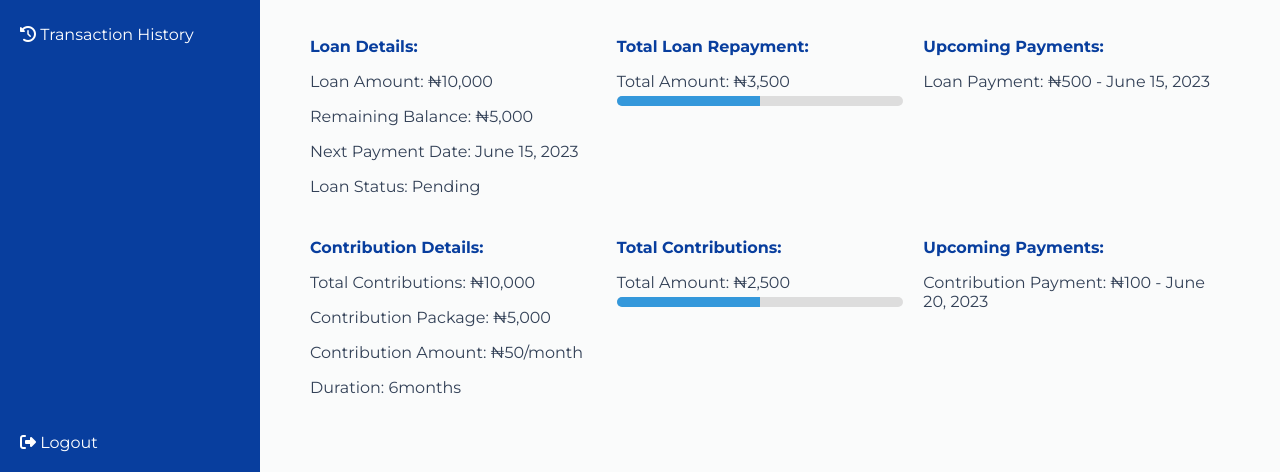
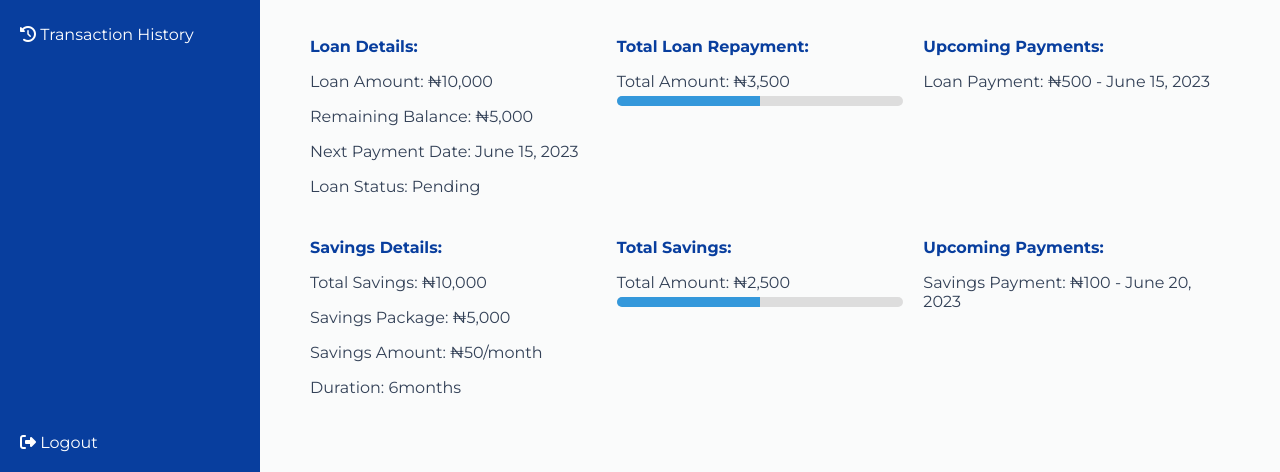
Before and after one commit to Boomni/FinVitality, a Python web app: template app/api/v1/templates/dashboard.html in a window 1280 px wide. Shown: the part 399-871 px from the top of the page. Run offline with Jinja, Linux system fonts and the light colour scheme; the template is opened without the code that fills it, so the values that code supplies are empty.

Commit message:
Updated the sidebar UI

```diff
--- a/app/api/v1/templates/contributions.html
+++ b/app/api/v1/templates/contributions.html
@@ -56,7 +56,7 @@
           </li>
           <li class="sidebar-list-item active">
             <a href="/user/contributions">
-                <i class="fas fa-piggy-bank"></i> Contributions
+                <i class="fas fa-piggy-bank"></i> Savings
             </a>
           </li>
           <li class="sidebar-list-item">
@@ -92,7 +92,7 @@
         </div>
 
         <div class="contributions">
-          <h2>Contribution Packages Available</h2>
+          <h2>Savings Packages Available</h2>
           <table class="contribution-table">
             <thead>
               <tr>
--- a/app/api/v1/templates/dashboard.html
+++ b/app/api/v1/templates/dashboard.html
@@ -132,14 +132,14 @@
                 </div>
                 <div class="overview--details">
                     <div class="detail">
-                        <h4>Contribution Details:</h4>
-                        <p>Total Contributions: ₦10,000</p>
-                        <p>Contribution Package: ₦5,000</p>
-                        <p>Contribution Amount: ₦50/month</p>
+                        <h4>Savings Details:</h4>
+                        <p>Total Savings: ₦10,000</p>
+                        <p>Savings Package: ₦5,000</p>
+                        <p>Savings Amount: ₦50/month</p>
                         <p>Duration: 6months</p>
                     </div>
                     <div class="detail">
-                        <h4>Total Contributions:</h4>
+                        <h4>Total Savings:</h4>
                         <p>Total Amount: ₦2,500</p>
                         <div class="progress--bar">
                             <div class="progress--fill" style="width: 50%;"></div>
@@ -147,7 +147,7 @@
                     </div>
                     <div class="detail">
                         <h4>Upcoming Payments:</h4>
-                        <p>Contribution Payment: ₦100 - June 20, 2023</p>
+                        <p>Savings Payment: ₦100 - June 20, 2023</p>
                     </div>
                 </div>
             </div>
--- a/app/api/v1/templates/history.html
+++ b/app/api/v1/templates/history.html
@@ -60,7 +60,7 @@
           </li>
           <li class="sidebar-list-item">
             <a href="/user/contributions">
-                <i class="fas fa-piggy-bank"></i> Contributions
+                <i class="fas fa-piggy-bank"></i> Savings
             </a>
           </li>
           <li class="sidebar-list-item">
--- a/app/api/v1/templates/loan_subscriptions.html
+++ b/app/api/v1/templates/loan_subscriptions.html
@@ -60,7 +60,7 @@
           </li>
           <li class="sidebar-list-item">
             <a href="/user/contributions">
-                <i class="fas fa-piggy-bank"></i> Contributions
+                <i class="fas fa-piggy-bank"></i> Savings
             </a>
           </li>
           <li class="sidebar-list-item">
@@ -120,7 +120,7 @@
                 {% endfor %}
               </div>
               {% else %}
-              <p style="margin-left:2rem;">You have not subscribed to any contribution package.</p>
+              <p style="margin-left:2rem;">You have not applied for any loan on the FinVitality Platform.</p>
               {% endif %}
             </div>
       </main>
--- a/app/api/v1/templates/loans.html
+++ b/app/api/v1/templates/loans.html
@@ -62,7 +62,7 @@
           </li>
           <li class="sidebar-list-item">
             <a href="/user/contributions">
-                <i class="fas fa-piggy-bank"></i> Contributions
+                <i class="fas fa-piggy-bank"></i> Savings
             </a>
           </li>
           <li class="sidebar-list-item active">
--- a/app/api/v1/templates/profile.html
+++ b/app/api/v1/templates/profile.html
@@ -61,7 +61,7 @@
           </li>
           <li class="sidebar-list-item">
             <a href="/user/contributions">
-                <i class="fas fa-piggy-bank"></i> Contributions
+                <i class="fas fa-piggy-bank"></i> Savings
             </a>
           </li>
           <li class="sidebar-list-item">
--- a/app/api/v1/templates/savings_subscriptions.html
+++ b/app/api/v1/templates/savings_subscriptions.html
@@ -60,7 +60,7 @@
           </li>
           <li class="sidebar-list-item">
             <a href="/user/contributions">
-                <i class="fas fa-piggy-bank"></i> Contributions
+                <i class="fas fa-piggy-bank"></i> Savings
             </a>
           </li>
           <li class="sidebar-list-item">
@@ -136,7 +136,7 @@
               {% endfor %}
             </div>
           {% else %}
-            <p style="margin-left:2rem;">You have not subscribed to any contribution package.</p>
+            <p style="margin-left:2rem;">You have not subscribed to any Savings package.</p>
           {% endif %}
           </div>
       </main>
```
Also changed, not shown: app/api/v1/templates/index.html (+4 -6 lines).
